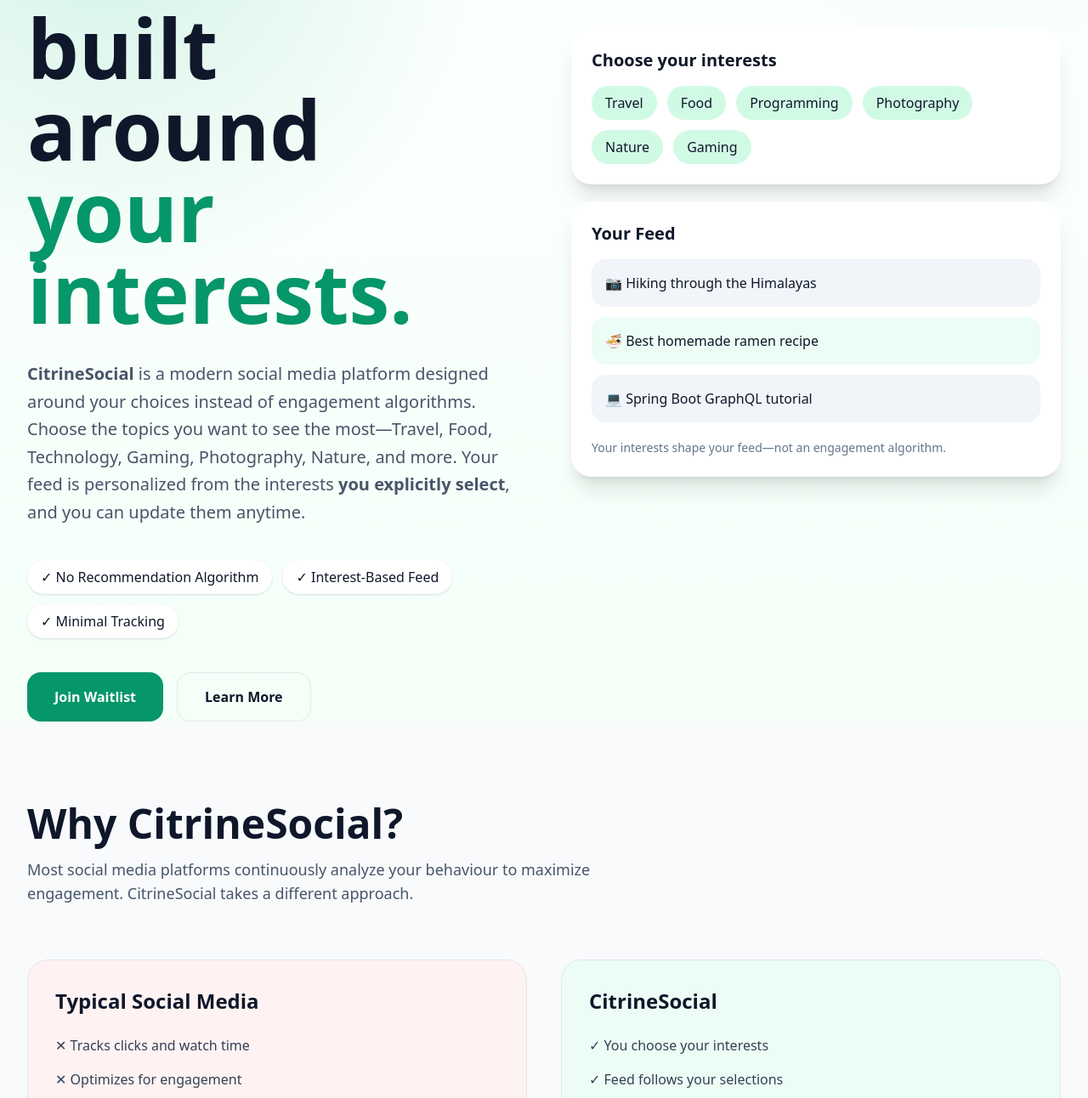
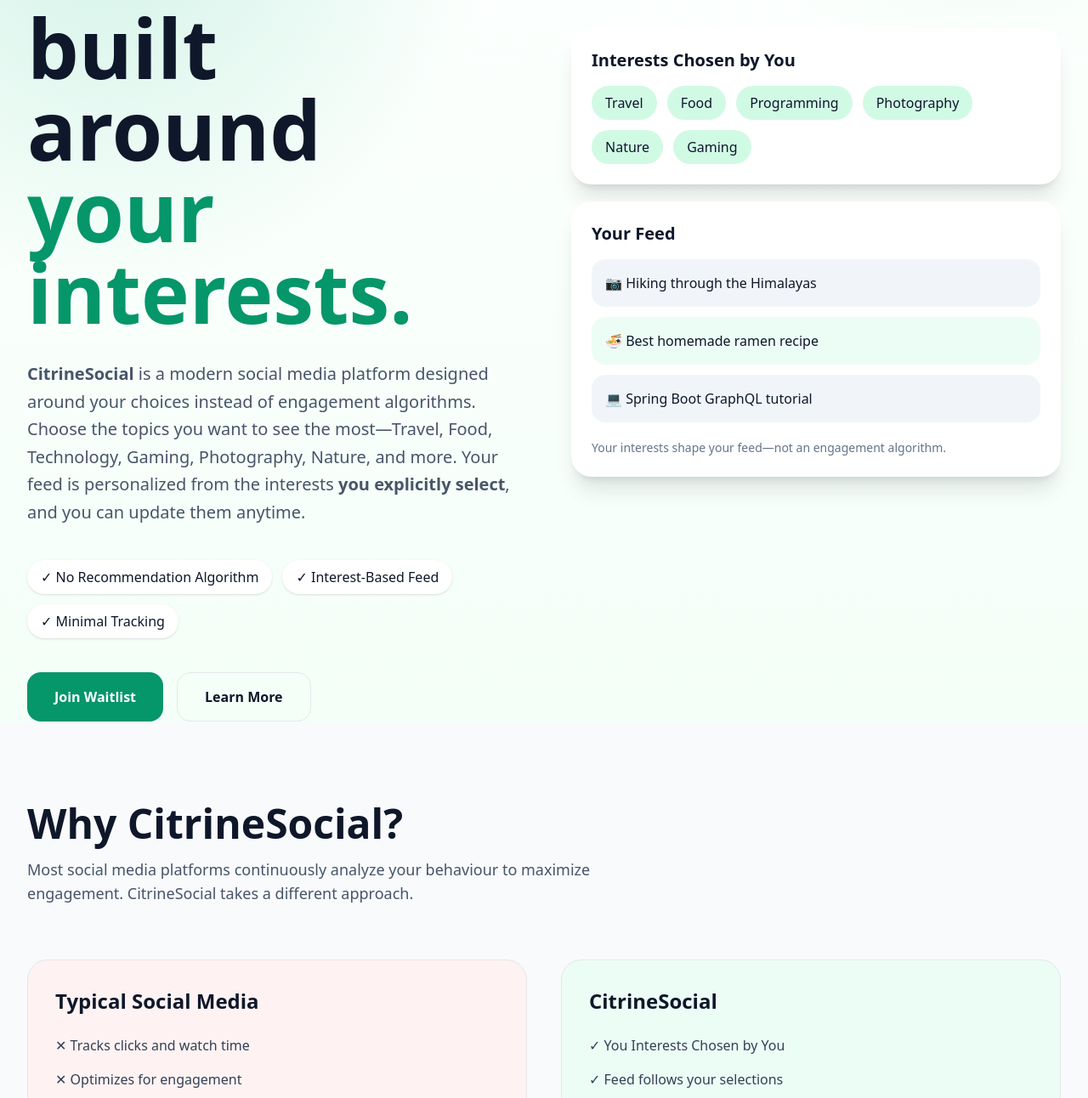
Before and after one commit to RajSarkarIndia/CitrineSocial_LandingPage, a plain HTML site: page index.html in a window 1280 px wide. Shown: the part 352-1644 px from the top of the page at 85% size. Drawn offline with nearby package versions, Linux system fonts and the light colour scheme.

Commit message:
Update interest section headings in index.html

```diff
--- a/index.html
+++ b/index.html
@@ -65,7 +65,7 @@ Your feed is personalized from the interests <b>you explicitly select</b>, and y
 
 <div class="space-y-5">
 <div class="bg-white rounded-3xl shadow-xl p-6">
-<h3 class="font-bold text-xl mb-4">Choose your interests</h3>
+<h3 class="font-bold text-xl mb-4">Interests Chosen by You</h3>
 <div class="flex flex-wrap gap-3">
 <span class="bg-emerald-100 px-4 py-2 rounded-full">Travel</span>
 <span class="bg-emerald-100 px-4 py-2 rounded-full">Food</span>
@@ -109,7 +109,7 @@ Your feed is personalized from the interests <b>you explicitly select</b>, and y
 <div class="rounded-3xl border p-8 bg-emerald-50">
 <h3 class="text-2xl font-bold mb-6">CitrineSocial</h3>
 <ul class="space-y-4 text-slate-700">
-<li>✓ You choose your interests</li>
+<li>✓ You Interests Chosen by You</li>
 <li>✓ Feed follows your selections</li>
 <li>✓ Change interests anytime</li>
 <li>✓ No engagement-based recommendation algorithm</li>
```
